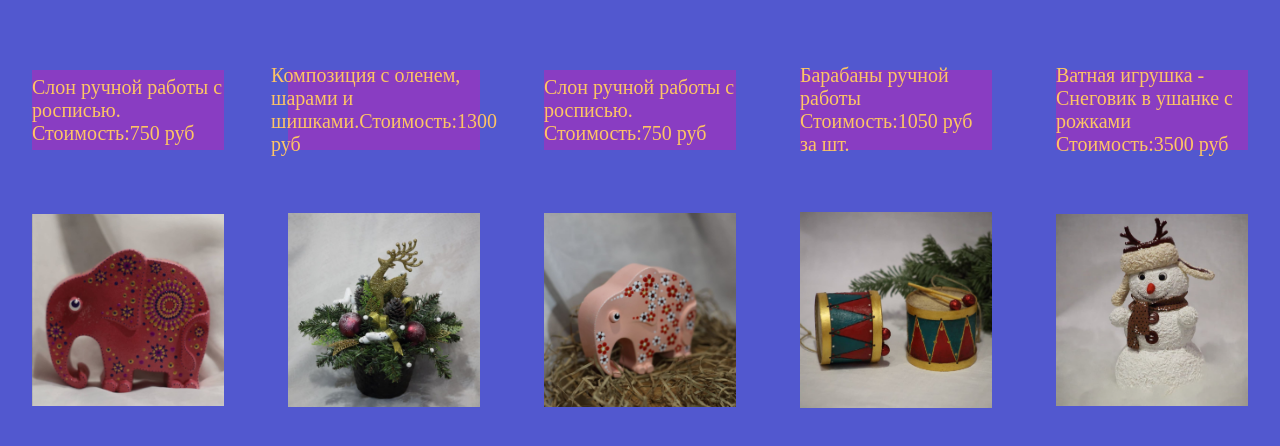
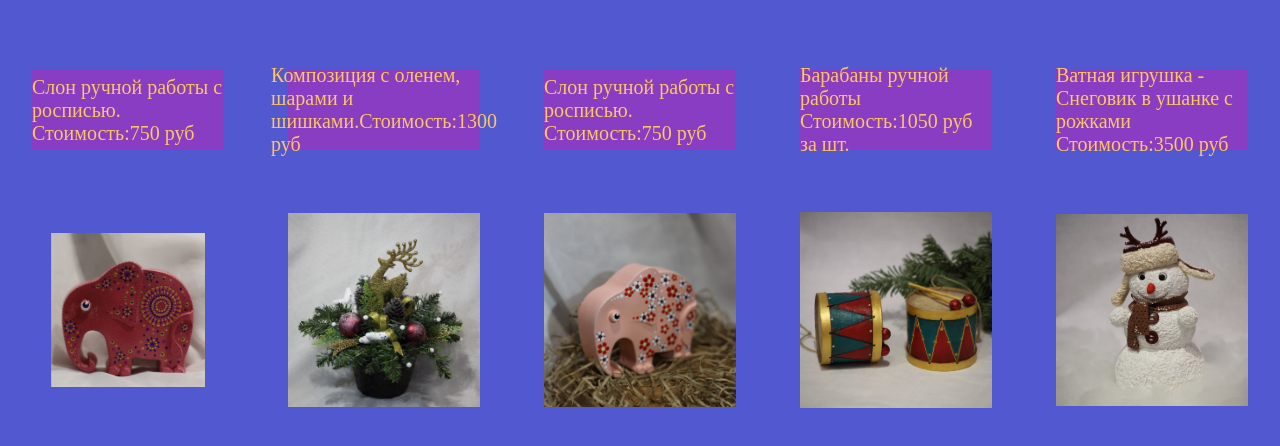
Before and after one commit to ShAzAMez/ShAzAMez.github.io, a plain HTML site: page indexone.html in a window 1280 px wide. Shown: the part 210-656 px from the top of the page. Drawn offline with Linux system fonts and the light colour scheme.

Commit message:
Update styleone.css

```diff
--- a/styleone.css
+++ b/styleone.css
@@ -76,8 +76,8 @@ body {
     align-items: center;
 }
  .main-a > img {
-    width: 100%;
-    max-height: 100%;
+    width: 80%;
+    max-height: 500%;
 }
 .main-b > img {
     width: 100%;
```
